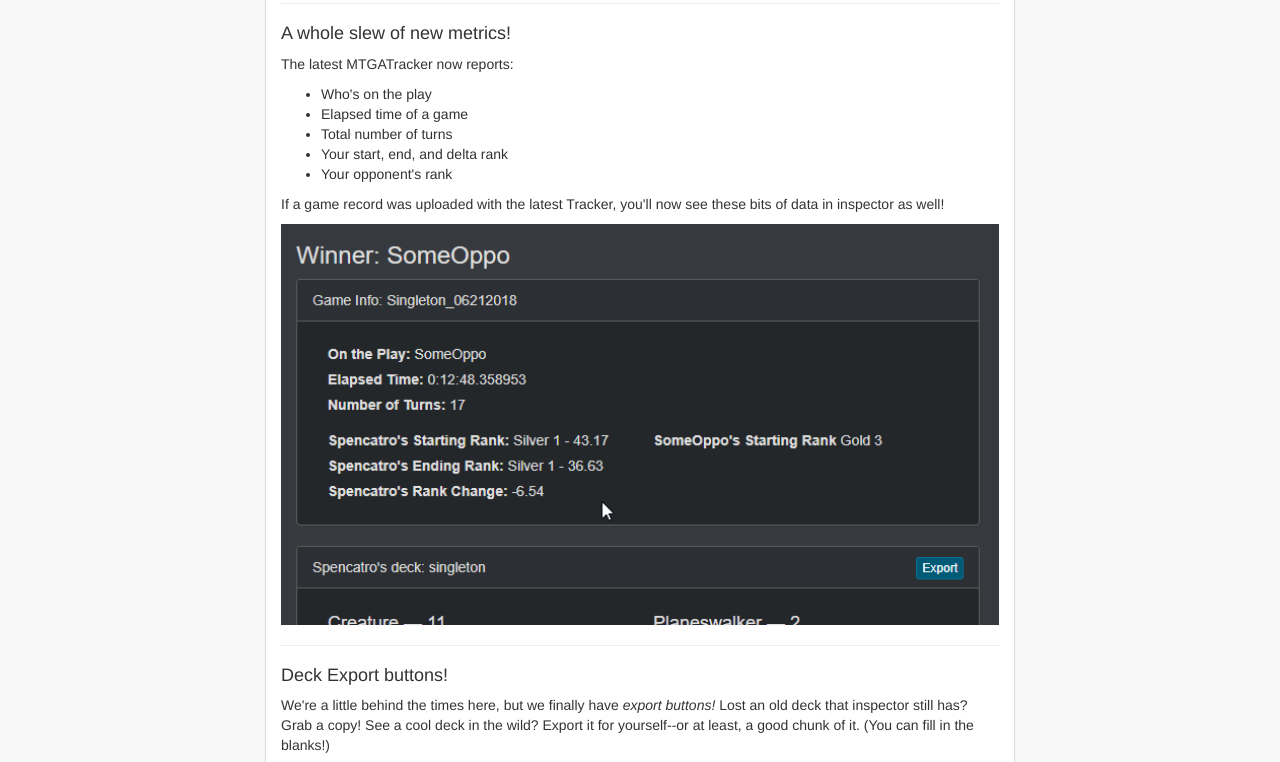
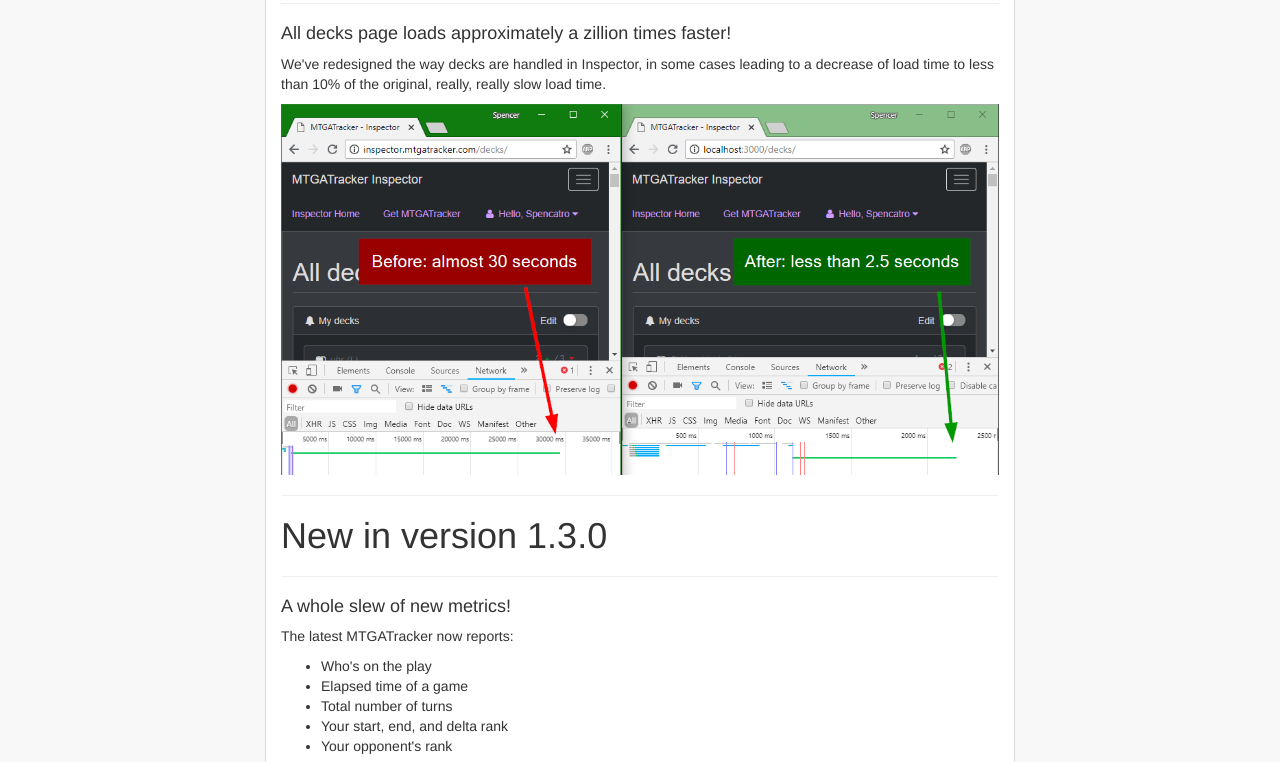
Before and after one commit to mtgatracker/mtgatracker-inspector, a website: page whats_new/index.html in a window 1280 px wide. Shown: the part 232-994 px from the top of the page. Drawn offline with nearby package versions, Linux system fonts and the light colour scheme; grey boxes are pictures that could not be loaded.

Commit message:
add speedup to what's new

```diff
--- a/whats_new/index.html
+++ b/whats_new/index.html
@@ -93,6 +93,13 @@
                             <h3 id="login-header" class="panel-title">What's new in Inspector?</h3>
                         </div>
                         <div class="panel-body">
+                            <h1>New in version 1.3.1</h1>
+                            <hr />
+                            <h4>All decks page loads approximately a zillion times faster!</h4>
+                            <p>We've redesigned the way decks are handled in Inspector, in some cases leading to a
+                                decrease of load time to less than 10% of the original, really, really slow load time.</p>
+                            <img style="width: 100%" src="speedup.png">
+                            <hr />
                             <h1>New in version 1.3.0</h1>
                             <hr />
                             <h4>A whole slew of new metrics!</h4>
```
Also changed, not shown: templates/deck-inner.html (+1 -1 lines), whats_new/speedup.png (added).
